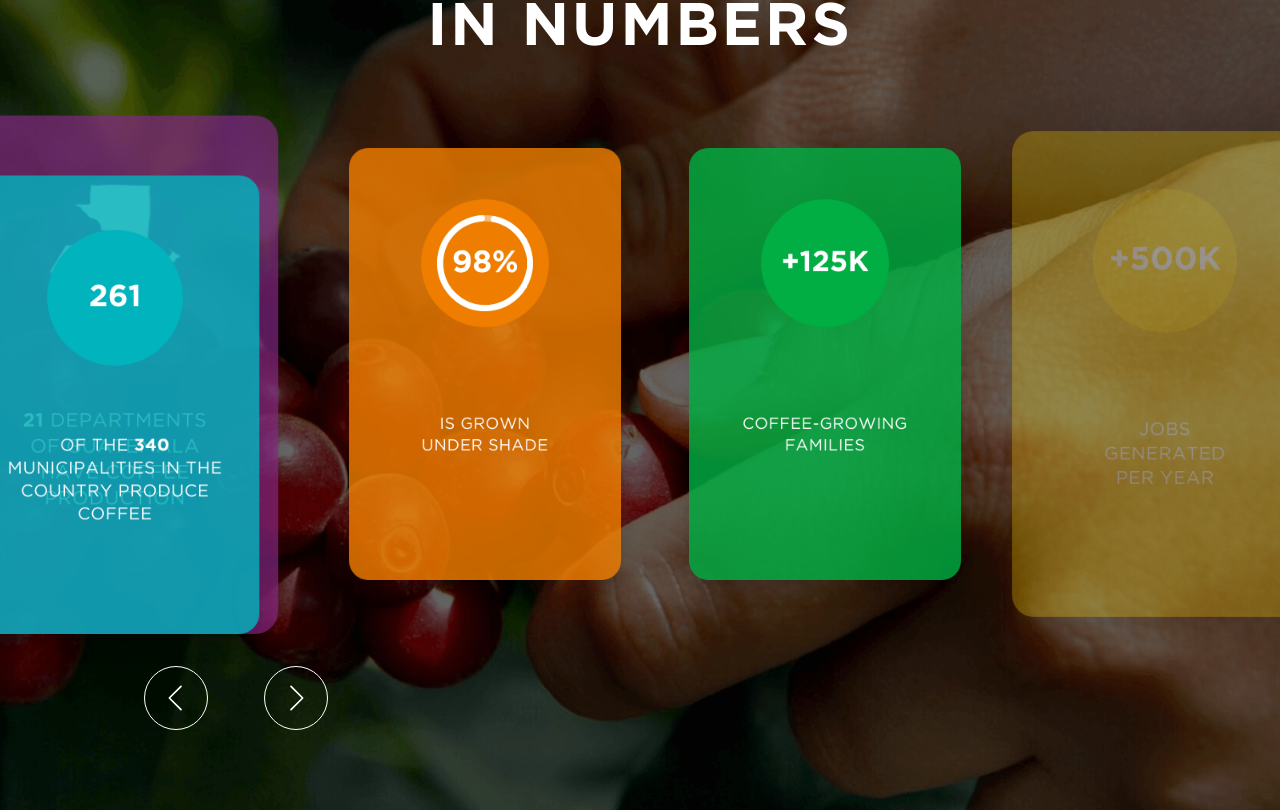
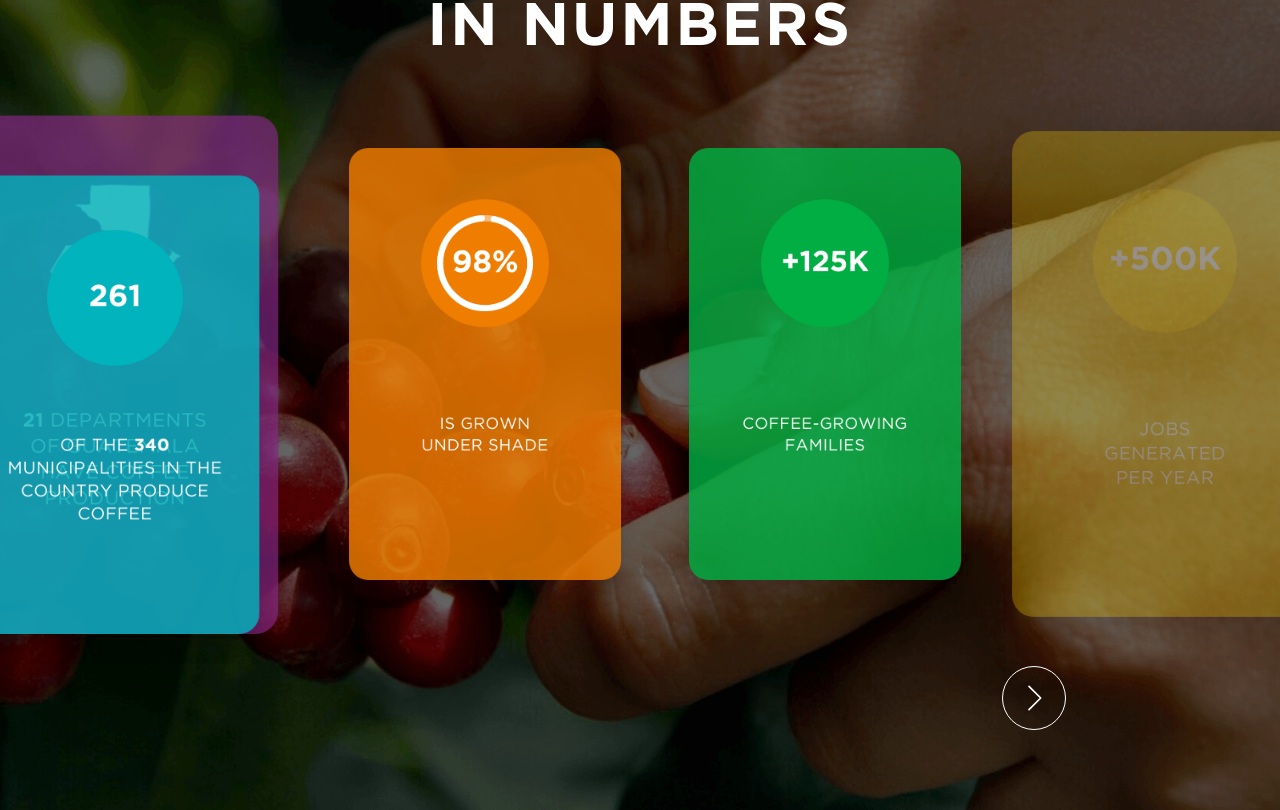
Before and after one commit to Alan4745/front-green-book, a React (Vite) app: page /c1 in a window 1280 px wide. Shown: the part 2482-3292 px from the top of the page. Built offline with nearby package versions, Linux system fonts and the light colour scheme.

Commit message:
cambios de boton, palabra experiencia y carrusel

```diff
--- a/src/components/C1/ui/CarrouselColor.jsx
+++ b/src/components/C1/ui/CarrouselColor.jsx
@@ -161,18 +161,7 @@ const CarrouselColor = ({ slides = [] }) => {
             </div>
 
             {/* Controles de navegación */}
-            <div className="flex  items-center gap-14  pl-28 ">
-                {/* Botón de anterior */}
-                <button
-                    onClick={prevSlide}
-                    className="w-16 h-16 rounded-full border-[0.2vh] border-white flex items-center justify-center text-white transition-transform duration-200 hover:scale-110"
-                    aria-label="Anterior"
-                >
-                    <svg className="w-10 h-10" fill="none" stroke="currentColor" viewBox="0 0 24 24">
-                        <path strokeLinecap="round" strokeLinejoin="round" strokeWidth={1} d="M15 19l-7-7 7-7" />
-                    </svg>
-                </button>
-
+            <div className="flex  justify-end w-[85%] ">
                 {/* Botón de siguiente */}
                 <button
                     onClick={nextSlide}
--- a/src/components/Colab/CoverColab.jsx
+++ b/src/components/Colab/CoverColab.jsx
@@ -158,14 +158,6 @@ const cardOpacity = useTransform(scrollYProgress,
             {showIndicator && (
                 <div className="fixed md:bottom-0 md:left-[48%] z-50 pointer-events animate__bounce">
                     <div className="animate__animated animate__bounce animate__infinite">
-                        <div
-                            style={{ color: "white", fontFamily: "GothamBold", width: "10vw", fontSize:"1rem" }}
-                            className="fixed -left-6 -top-16"
-                        >
-                            {t("colab.cover.bajar")}
-
-                        </div>
-
                         <div style={{ width: "5rem" }}>
                             <svg width="60" height="60" viewBox="0 0 24 24" fill="none" xmlns="http://www.w3.org/2000/svg">
                                 <path d="M6 9L12 15L18 9" stroke="#ffffff" strokeWidth="1" strokeLinecap="round" strokeLinejoin="round" />
--- a/src/components/Global/HoverButton.jsx
+++ b/src/components/Global/HoverButton.jsx
@@ -45,7 +45,7 @@ const HoverButton = ({
         >
             {/* Círculo de borde */}
             <div
-                className={`absolute top-[25px] left-[35px] w-[60px] h-[60px] rounded-full border transition-all duration-300 flex items-center justify-center ${
+                className={`absolute top-[25px] left-[10px] w-[60px] h-[60px] rounded-full border transition-all duration-300 flex items-center justify-center ${
                     hover ? "scale-0" : "scale-100"
                 }`}
                 style={{ borderColor: color }}
@@ -59,7 +59,7 @@ const HoverButton = ({
 
             {/* Círculo sólido con ícono */}
             <div
-                className={`absolute top-[25px] left-[35px] w-[60px] h-[60px] rounded-full flex items-center justify-center transition-all duration-300 ${
+                className={`absolute top-[25px] left-[10px] w-[60px] h-[60px] rounded-full flex items-center justify-center transition-all duration-300 ${
                     hover ? "scale-100" : "scale-0"
                 }`}
                 style={{ backgroundColor: color }}
--- a/src/locales/en/common.json
+++ b/src/locales/en/common.json
@@ -126,7 +126,7 @@
                 "bottom": "OF COFFEE"
             },
             "subtitle": {
-                "top": "EACH REGION IS AN ADVENTURE",
+                "top": "EACH REGION IS AN EXPERIENCE",
                 "bottom": "WAITING TO BE DISCOVERED"
             },
             "chapterAlt": "Chapter {{num}}"
--- a/src/locales/es/common.json
+++ b/src/locales/es/common.json
@@ -126,7 +126,7 @@
                 "bottom": "DEL CAFÉ"
             },
             "subtitle": {
-                "top": "CADA REGIÓN ES UNA AVENTURA",
+                "top": "CADA REGIÓN ES UNA EXPERIENCIA",
                 "bottom": "POR DESCUBRIR"
             },
             "chapterAlt": "Capítulo {{num}}"
```
